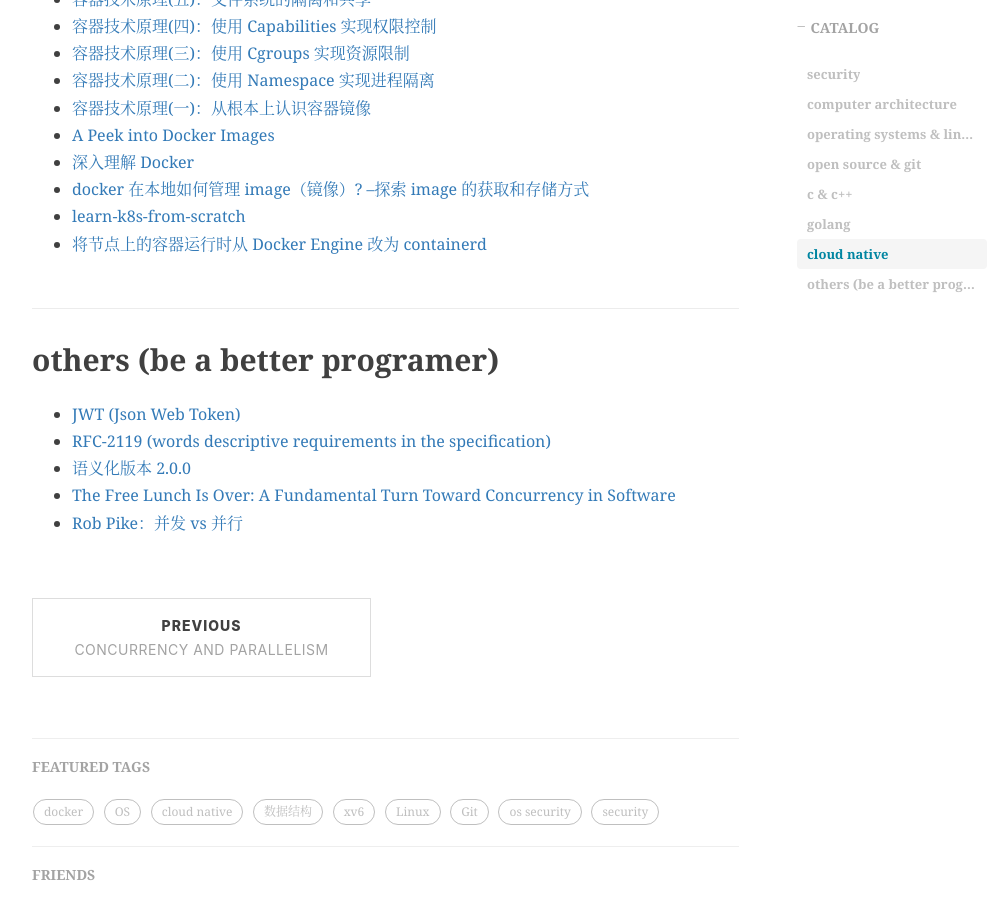
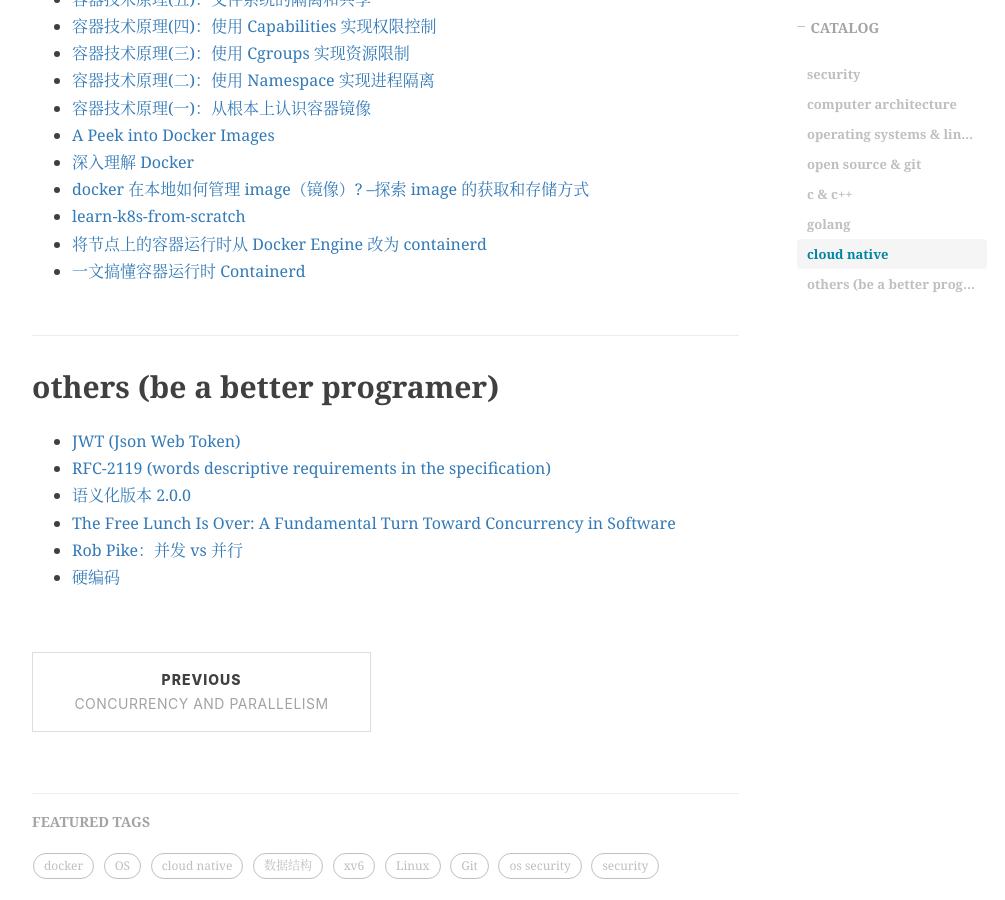
Before and after one commit to peng-yq/peng-yq.github.io, a Jekyll site: the page built from _posts/2100-10-04-good-blog-collection.md, in a window 1280 px wide and 900 px high, scrolled down 3050 px. Shown: the whole window, without its empty margins (233-1238 px from the left). Built offline with Jekyll 4.4.1, drawn with Linux system fonts in a browser that asks for light colours; nearby versions of some CDN libraries; formulas are drawn with MathJax 3; comment, search, counter and statistics services are not loaded.

Commit message:
docs: update 2100-10-04-good-blog-collection.md

```diff
--- a/_posts/2100-10-04-good-blog-collection.md
+++ b/_posts/2100-10-04-good-blog-collection.md
@@ -91,6 +91,7 @@
 - [docker 在本地如何管理 image（镜像）? --探索 image 的获取和存储方式](http://www.asznl.com/post/25)
 - [learn-k8s-from-scratch](https://learn-k8s-from-scratch.readthedocs.io/en/latest/introduction.html)
 - [将节点上的容器运行时从 Docker Engine 改为 containerd](https://kubernetes.io/zh-cn/docs/tasks/administer-cluster/migrating-from-dockershim/change-runtime-containerd/)
+- [一文搞懂容器运行时 Containerd](https://www.qikqiak.com/post/containerd-usage/)
 
 ## others (be a better programer)
 
@@ -99,3 +100,4 @@
 - [语义化版本 2.0.0](https://semver.org/lang/zh-CN/)
 - [The Free Lunch Is Over: A Fundamental Turn Toward Concurrency in Software](http://www.gotw.ca/publications/concurrency-ddj.htm)
 - [Rob Pike：并发 vs 并行 ](https://www.bilibili.com/video/BV1EN411o7FY/)
+- [硬编码](https://zh.wikipedia.org/wiki/%E5%AF%AB%E6%AD%BB)
```
